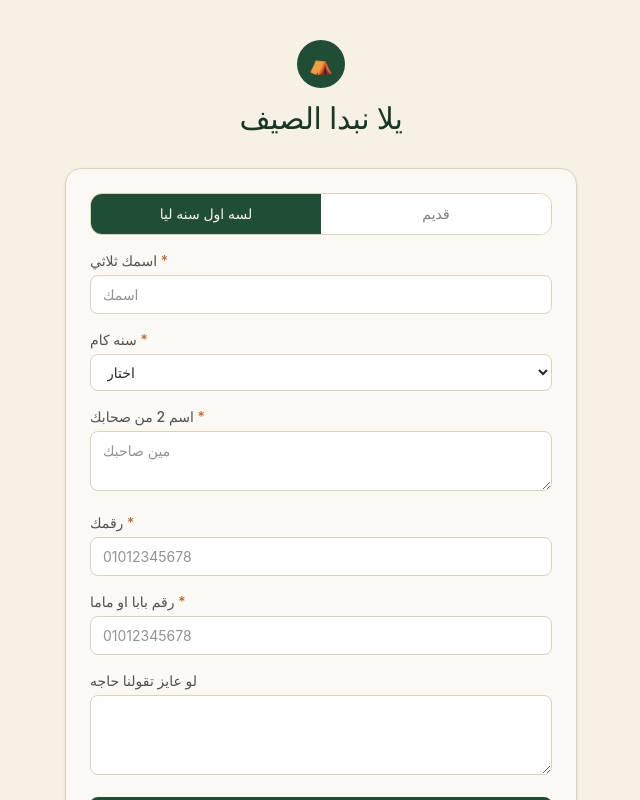
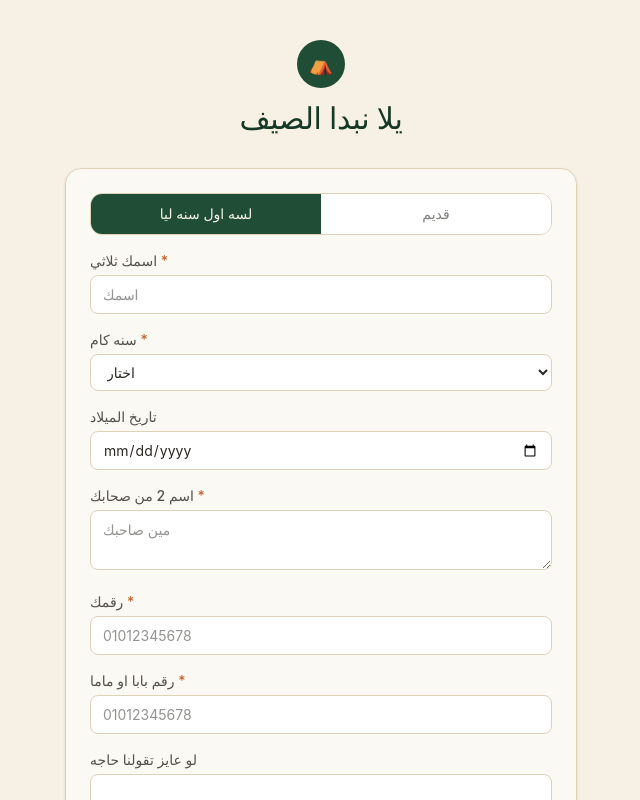
Before and after one commit to monica-123victor/Nourelallam, a Next.js app: page /apply in a window 1280 px wide. Shown: the top 800 px of the page, without its empty margins (319-959 px from the left). Built offline with nearby package versions, Linux system fonts and the light colour scheme.

Commit message:
date of birth

```diff
--- a/src/app/api/apply/route.ts
+++ b/src/app/api/apply/route.ts
@@ -4,17 +4,17 @@ import pool, { ensureSchema } from "@/lib/db";
 export async function POST(req: NextRequest) {
     await ensureSchema();
     const body = await req.json();
-    const { name, dob, guardian_name, guardian_contact, address, notes , scout_type } = body;
+    const { name, dob,birth_date, guardian_name, guardian_contact, address, notes , scout_type } = body;
 
     if (!name?.trim()) {
         return NextResponse.json({ error: "Full name is required." }, { status: 400 });
     }
 
    const result = await pool.query(
-    `INSERT INTO scouts (name, dob, guardian_name, guardian_contact, address, notes, scout_type)
-     VALUES ($1, $2, $3, $4, $5, $6, $7) RETURNING id`,
-    [name.trim(), dob || null, guardian_name || null, guardian_contact || null, address || null, notes || null, scout_type || 'جديد']
-  );
+  `INSERT INTO scouts (name, dob, birth_date, guardian_name, guardian_contact, address, notes, scout_type)
+   VALUES ($1, $2, $3, $4, $5, $6, $7, $8) RETURNING id`,
+  [name.trim(), dob || null, birth_date || null, guardian_name || null, guardian_contact || null, address || null, notes || null, scout_type || 'لسه اول سنه ليا']
+);
 
     return NextResponse.json({ ok: true, id: result.rows[0].id });
 }
--- a/src/app/apply/page.tsx
+++ b/src/app/apply/page.tsx
@@ -7,7 +7,7 @@ export default function ApplyPage() {
     const [loading, setLoading] = useState(false);
     const [error, setError] = useState("");
     const [form, setForm] = useState({
-        name: "", dob: "", guardian_name: "", guardian_contact: "", address: "", notes: "",
+        name: "", dob: "",birth_date: "", guardian_name: "", guardian_contact: "", address: "", notes: "",
     scout_type: "لسه اول سنه ليا", });
 
     function update(field: string, value: string) {
@@ -112,6 +112,14 @@ export default function ApplyPage() {
 
                       </select>
                  </Field>
+                 <Field label="تاريخ الميلاد">
+  <input
+    type="date"
+    value={form.birth_date}
+    onChange={(e) => update("birth_date", e.target.value)}
+    className="input"
+  />
+</Field>
                     <Field label="اسم  2 من  صحابك " required>
                         <textarea value={form.guardian_name} onChange={(e) => update("guardian_name", e.target.value)} className="input" placeholder="مين صاحبك " />
                     </Field>
```
